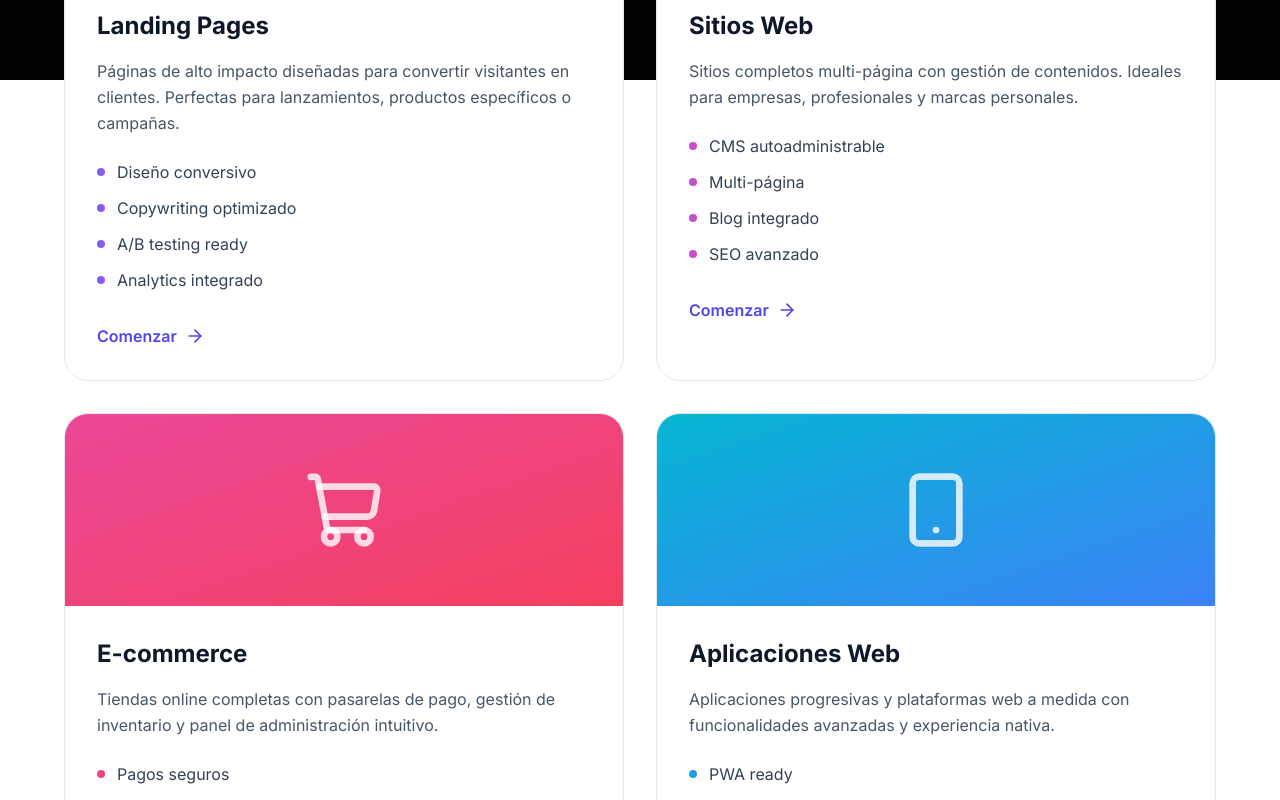
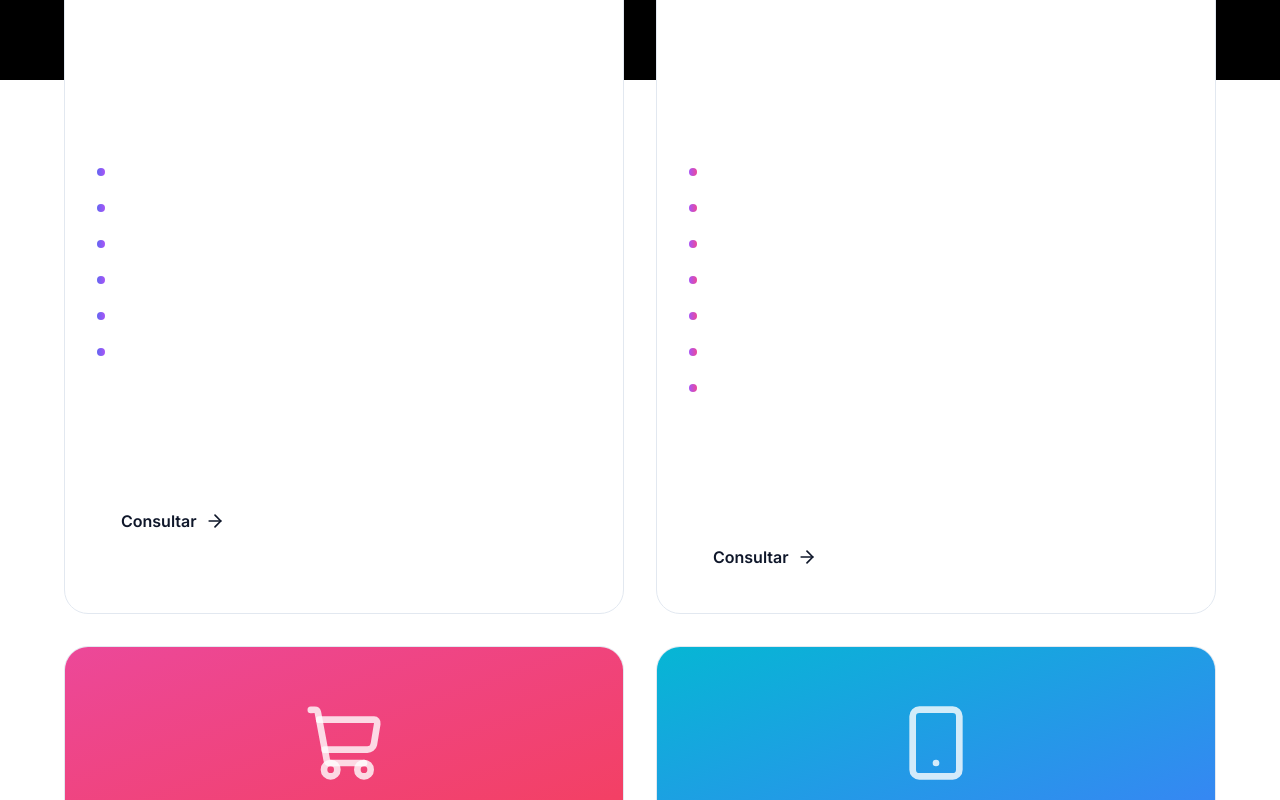
Before and after one commit to Dalpex/kailex, a React (Vite) app: page /productos in a window 1280 px wide. Shown: the part 720-1520 px from the top of the page. Built offline with nearby package versions, Linux system fonts and the light colour scheme.

Commit message:
Update products to match new pricing tiers in ARS

```diff
--- a/src/pages/Productos.jsx
+++ b/src/pages/Productos.jsx
@@ -6,30 +6,34 @@ import ShaderBackground from '../components/ShaderBackground'
 const products = [
   {
     icon: Monitor,
-    title: 'Landing Pages',
-    description: 'Páginas de alto impacto diseñadas para convertir visitantes en clientes. Perfectas para lanzamientos, productos específicos o campañas.',
-    features: ['Diseño conversivo', 'Copywriting optimizado', 'A/B testing ready', 'Analytics integrado'],
+    title: 'Landing Simple',
+    description: 'Una página de alto impacto con toda tu información esencial. Perfecta para presentar tu negocio, producto o servicio de forma clara y directa.',
+    features: ['1 página de contenido', 'Botón a WhatsApp', 'Enlace a Instagram', 'Diseño responsive', 'Optimización básica SEO', 'Carga ultrarrápida'],
+    price: '$100k - $300k ARS',
     gradient: 'from-indigo-500 to-purple-500',
   },
   {
     icon: Laptop,
-    title: 'Sitios Web',
-    description: 'Sitios completos multi-página con gestión de contenidos. Ideales para empresas, profesionales y marcas personales.',
-    features: ['CMS autoadministrable', 'Multi-página', 'Blog integrado', 'SEO avanzado'],
+    title: 'Página Profesional',
+    description: 'Sitio web completo para empresas y profesionales que buscan establecer una presencia online sólida y profesional con múltiples secciones.',
+    features: ['Inicio + Servicios + Contacto', 'Galería de imágenes/trabajos', 'Animaciones y transiciones', 'Formulario de contacto', 'Integración redes sociales', 'SEO optimizado', 'Panel autoadministrable'],
+    price: '$300k - $900k ARS',
     gradient: 'from-purple-500 to-pink-500',
   },
   {
     icon: ShoppingCart,
-    title: 'E-commerce',
-    description: 'Tiendas online completas con pasarelas de pago, gestión de inventario y panel de administración intuitivo.',
-    features: ['Pagos seguros', 'Gestión de stock', 'Envíos integrados', 'Panel administrativo'],
+    title: 'Tienda Online',
+    description: 'E-commerce completo para vender tus productos online con pasarela de pagos, gestión de inventario y panel de administración intuitivo.',
+    features: ['Catálogo de productos', 'Carrito de compras', 'Pasarela de pagos (MercadoPago, tarjetas)', 'Gestión de stock', 'Cálculo de envíos', 'Panel administrativo', 'Seguridad SSL', 'Seguimiento de pedidos'],
+    price: '$800k - $3M+ ARS',
     gradient: 'from-pink-500 to-rose-500',
   },
   {
     icon: Smartphone,
-    title: 'Aplicaciones Web',
-    description: 'Aplicaciones progresivas y plataformas web a medida con funcionalidades avanzadas y experiencia nativa.',
-    features: ['PWA ready', 'Offline first', 'Sincronización', 'Notificaciones push'],
+    title: 'Sistema Personalizado',
+    description: 'Plataforma web a medida con funcionalidades específicas para tu negocio. Ideal para gestionar turnos, usuarios, o procesos internos.',
+    features: ['Panel de administración', 'Sistema de turnos/reservas', 'Login de usuarios', 'Base de datos personalizada', 'Reportes y estadísticas', 'Funcionalidades a medida', 'Soporte prioritario'],
+    price: 'Desde $1M ARS',
     gradient: 'from-cyan-500 to-blue-500',
   },
 ]
@@ -50,10 +54,10 @@ function ProductCard({ product, index }) {
 
       {/* Content */}
       <div className="p-8">
-        <h3 className="text-2xl font-bold text-slate-900 dark:text-white mb-4">
+        <h3 className="text-2xl font-bold text-white mb-4">
           {product.title}
         </h3>
-        <p className="text-slate-600 dark:text-slate-400 mb-6 leading-relaxed">
+        <p className="text-white/70 mb-6 leading-relaxed">
           {product.description}
         </p>
 
@@ -62,16 +66,22 @@ function ProductCard({ product, index }) {
           {product.features.map((feature) => (
             <li key={feature} className="flex items-center space-x-3">
               <div className={`w-2 h-2 rounded-full bg-gradient-to-r ${product.gradient}`} />
-              <span className="text-slate-700 dark:text-slate-300">{feature}</span>
+              <span className="text-white/80">{feature}</span>
             </li>
           ))}
         </ul>
 
+        {/* Price */}
+        <div className="mb-6 pb-6 border-b border-white/10">
+          <span className="text-sm text-white/60">Inversión estimada</span>
+          <p className="text-xl font-bold text-white">{product.price}</p>
+        </div>
+
         <Link
           to="/contacto"
-          className="group inline-flex items-center space-x-2 text-indigo-600 dark:text-indigo-400 font-semibold hover:gap-3 transition-all"
+          className="group inline-flex items-center space-x-2 bg-white text-slate-900 px-6 py-3 rounded-xl font-semibold hover:scale-105 transition-transform"
         >
-          <span>Comenzar</span>
+          <span>Consultar</span>
           <ArrowRight className="w-5 h-5 group-hover:translate-x-1 transition-transform" />
         </Link>
       </div>
```
